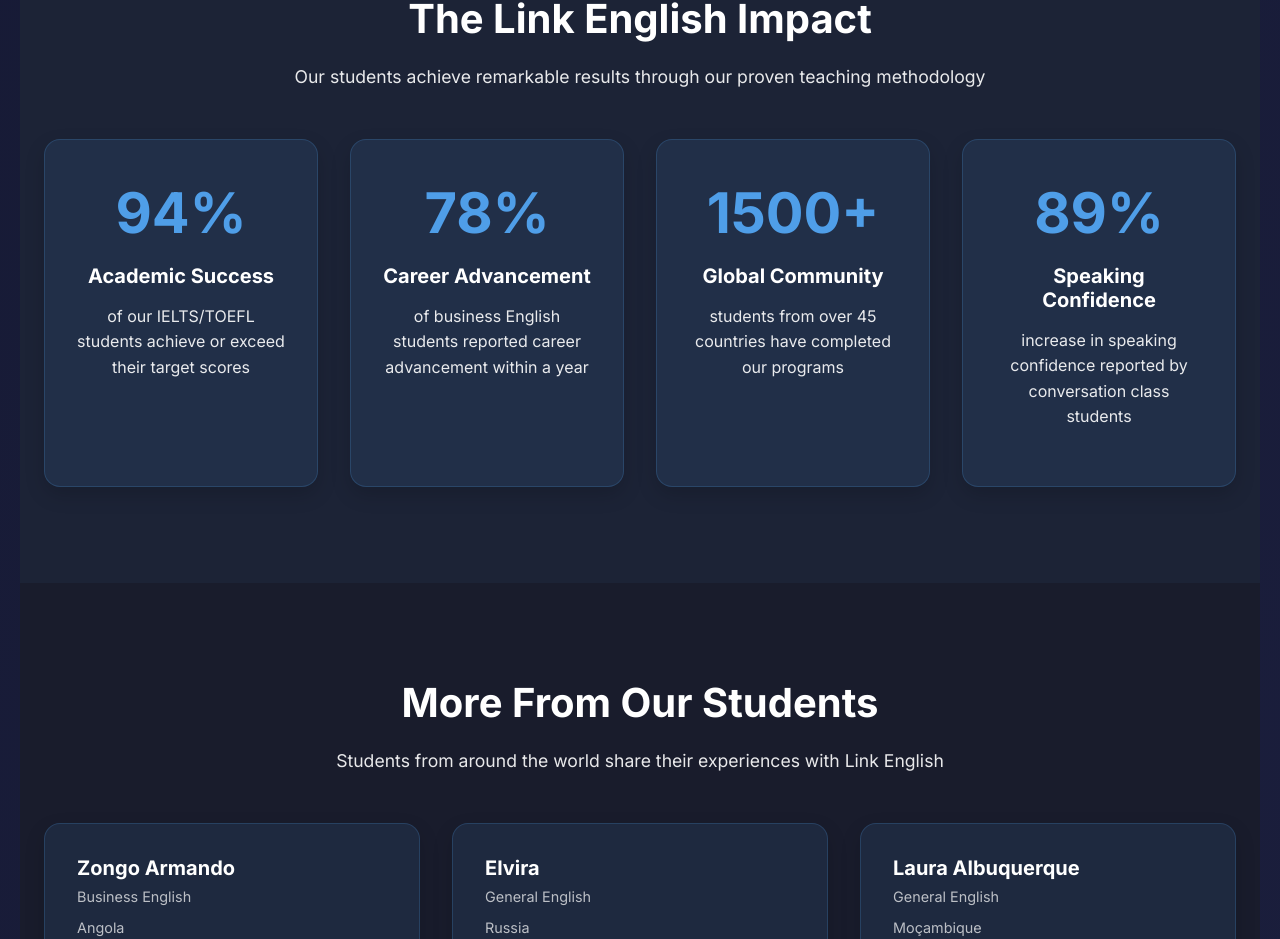
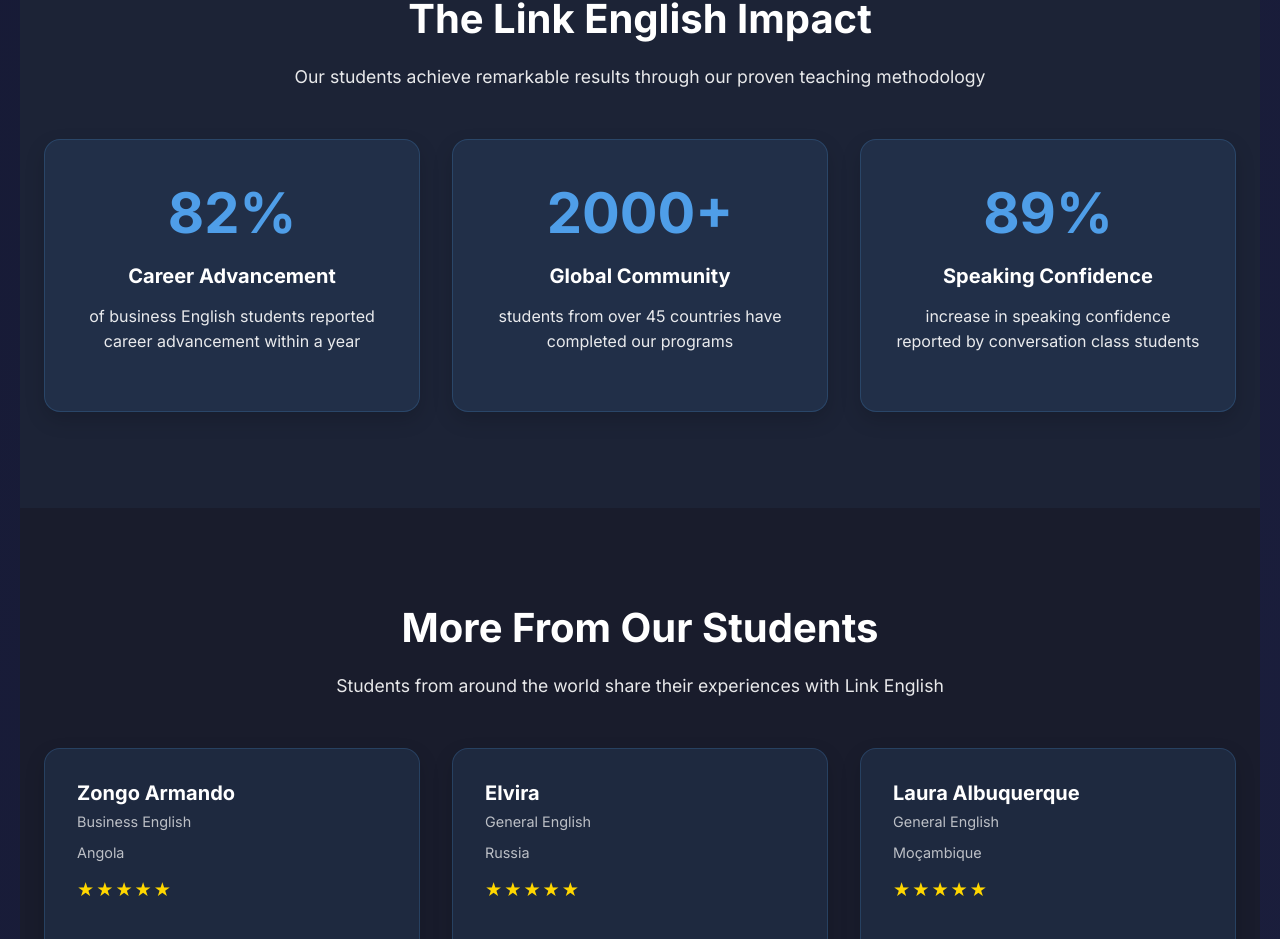
Before and after one commit to edmilsonpraia/link-english, a React (Create React App) app: page /testimonials in a window 1280 px wide. Shown: the part 1292-2231 px from the top of the page. Built offline with nearby package versions, Linux system fonts and the light colour scheme.

Commit message:
Atualiza formulário de contato para envio assíncrono

```diff
--- a/src/pages/TestimonialsPage.js
+++ b/src/pages/TestimonialsPage.js
@@ -122,19 +122,15 @@
 
   // Dados de resultados e conquistas
   const successStories = [
-    {
-      category: "Academic Success",
-      stats: "94%",
-      description: "of our IELTS/TOEFL students achieve or exceed their target scores"
-    },
+
     {
       category: "Career Advancement",
-      stats: "78%",
+      stats: "82%",
       description: "of business English students reported career advancement within a year"
     },
     {
       category: "Global Community",
-      stats: "1500+",
+      stats: "2000+",
       description: "students from over 45 countries have completed our programs"
     },
     {
```
